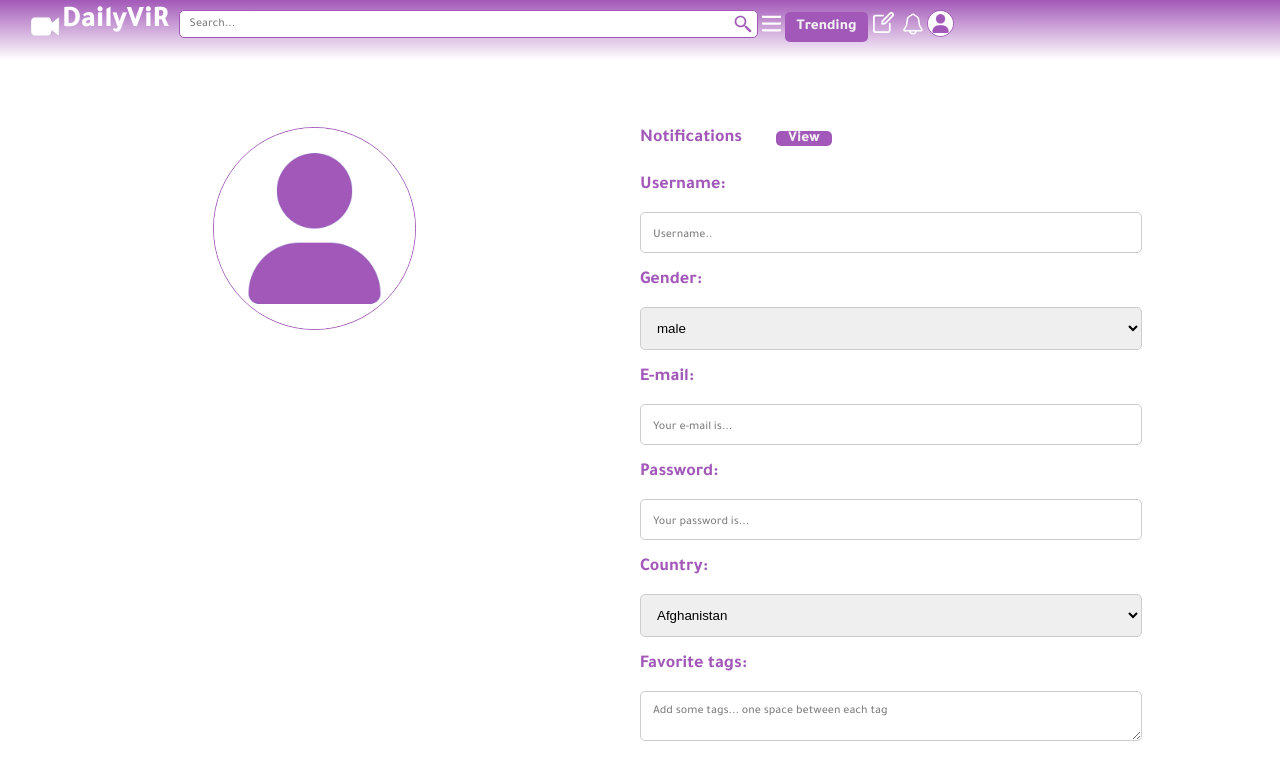
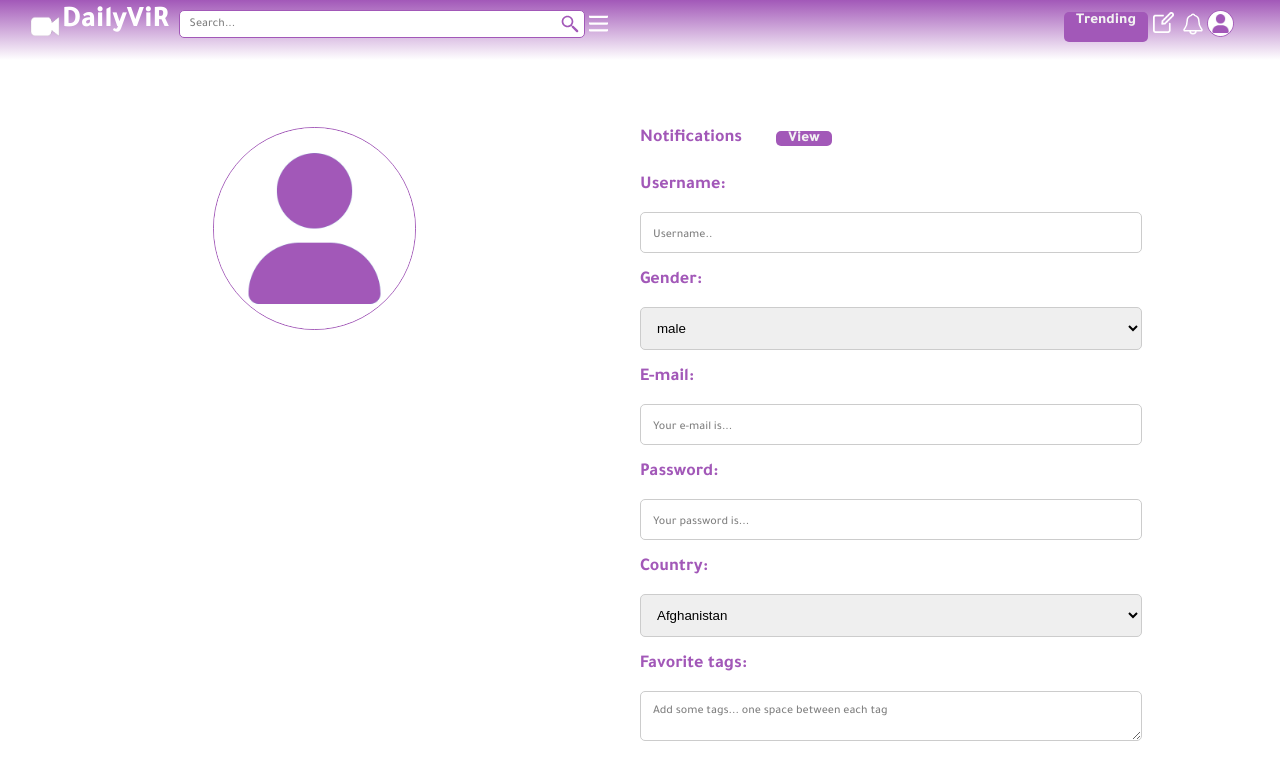
Before and after one commit to MadalinaEnasel/TW_ViR, a PHP site: page /user_profile.html in a window 1280 px wide. Shown: the top 764 px of the page. Run offline with PHP 8.4, Linux system fonts and the light colour scheme.

Commit message:
to do: correct positioning of "Trending" text in teh button

```diff
--- a/Profile User/user_profile.css
+++ b/Profile User/user_profile.css
@@ -15,11 +15,11 @@ body {
 }
 
 .text--logo {
+    float:left;
     color: white;
     font-family: "Tajawal", sans-serif;
     font-weight: 800;
     font-size: 30px;
-    float: left;
     padding-top: 4px;
     padding-right: 4px;
     text-align: initial;
@@ -39,15 +39,15 @@ body {
     font-size: 30px;
 }
 
-.padding_bottom{
+.padding_bottom {
     padding-bottom: 5%;
 }
 
-.padding_left{
+.padding_left {
     padding-left: 5%;
 }
 
-.viewButton{
+.viewButton {
     padding-block-start: 12px;
     color: #f2f2f2;
     background-color: #A258B8;
@@ -58,12 +58,12 @@ body {
     font-size: 15px;
     font-weight: 800;
     padding: 0 12px;
-    border:none;
+    border: none;
     text-decoration: none;
 
 }
 
-.viewButton:hover{
+.viewButton:hover {
     background-color: #954FA8;
     color: white;
     border-radius: 5px;
@@ -72,10 +72,13 @@ body {
     text-decoration: none;
 }
 
-.menuButton {
+.trendingButton {
     float: right;
     align-content: center;
+    text-align: center;
+    text-anchor: middle;
     height: 50%;
+    display: flex;
     margin-top: 12px;
     margin-bottom: 12px;
     text-decoration: none;
@@ -88,10 +91,22 @@ body {
     font-weight: 800;
     font-size: 15px;
     padding: 0 12px;
-    border:none;
+    border: none;
 }
 
-.menuButton:hover {
+.left {
+    width: 70%;
+    height: 100%;
+    float: left;
+}
+
+.right {
+    width: 30%;
+    height: 100%;
+    float: right;
+}
+
+.trendingButton:hover {
     background-color: #954FA8;
     color: white;
     border-radius: 5px;
@@ -192,6 +207,7 @@ input.b[type=submit]:hover {
 }
 
 .logo {
+    float: left;
     height: 22px;
     width: 30px;
     padding: 15px 2px 0 30px;
@@ -220,7 +236,7 @@ input[type=search] {
 
 .search {
     height: 90%;
-    float: right;
+    float: left;
     width: 45%;
     padding-left: 5px;
     padding-top: 0;
@@ -244,26 +260,28 @@ input[type=search] {
 
 .notifications__icon {
     height: 40%;
+    float: right;
     padding: 12px 2px 0 5px;
     border-radius: 5px;
 }
 
 .upload__icon {
+    float: right;
     height: 35%;
     padding: 12px 2px 0 5px;
     border-radius: 5px;
 }
 
-
 .profile-account {
+    float: right;
     position: relative;
     height: 25px;
+    margin-right: 12%;
     width: 25px;
     overflow: hidden;
     border-radius: 100%;
     border: 1px solid #A258B8;
     margin-top: 10px;
-    display: flex;
 }
 
 .profile-pic-div {
--- a/Profile User/user_profile.html
+++ b/Profile User/user_profile.html
@@ -8,7 +8,7 @@
 <body>
 
 <div class="menuBar">
-
+    <div class="left">
         <a><img class="logo" src="camera.png" alt="The src doesn't exist"></a>
         <a class="text--logo" href="../Home%20Page/home_page.html" target="_self">DailyViR</a>
 
@@ -19,15 +19,22 @@
 
         <a><img src="menu.svg" class="menu__icon" alt="The src doesn't exist"></a>
 
-    <a class="menuButton" href="../Trending/trending.html" target="_self">Trending</a>
 
-    <a href="../Upload%20Video/upload_video.html"><img src="upload_video.png" class="upload__icon" alt="The src doesn't exist"></a>
+    </div>
 
-    <a href="notifications.html"><img src="notifications.svg" class="notifications__icon" alt="The src doesn't exist"></a>
+    <div class="right">
 
         <a href="user_profile.html"><img src="image.png" class="profile-account" alt="The src doesn't exist"></a>
 
+        <a href="notifications.html"><img src="notifications.svg" class="notifications__icon"
+                                          alt="The src doesn't exist"></a>
 
+        <a href="../Upload%20Video/upload_video.html"><img src="upload_video.png" class="upload__icon"
+                                                           alt="The src doesn't exist"></a>
+
+        <a class="trendingButton" href="../Trending/trending.html" target="_self">Trending</a>
+
+    </div>
 </div>
 
 <main class="background">
```
Lines whose indentation alone changed are shown as unchanged.
